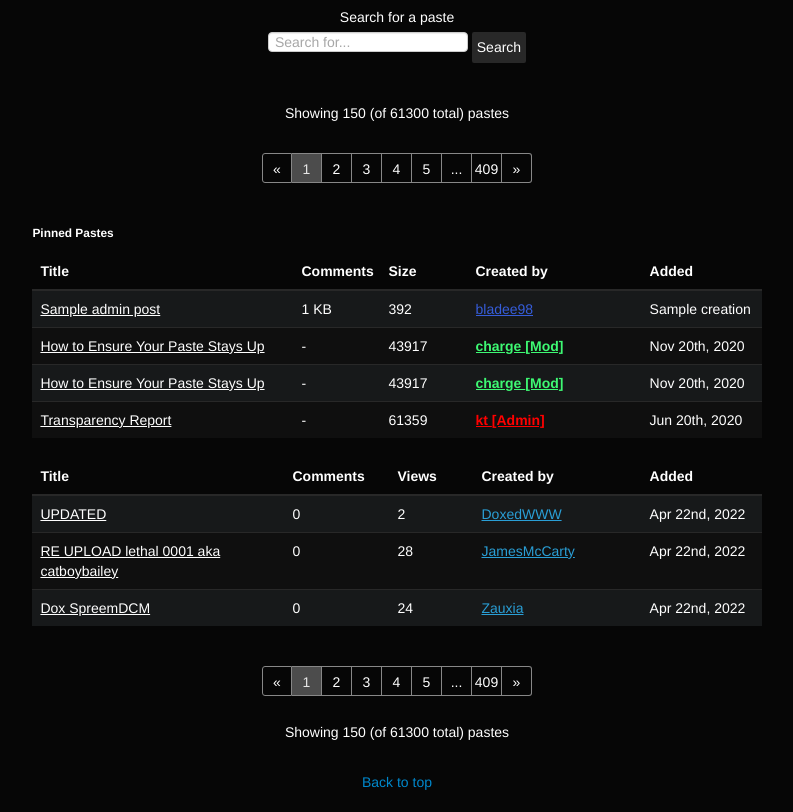
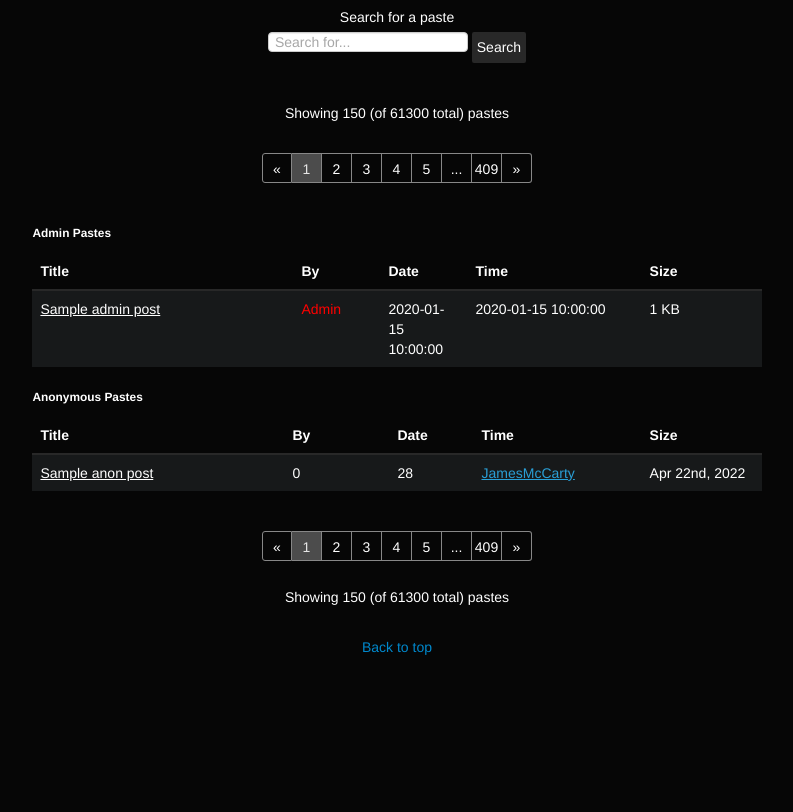
Before and after one commit to hirusha-adi/DoxBin, a Flask app: template templates/index.html in a window 1280 px wide. Shown: the part 459-1271 px from the top of the page, without its empty margins (243-1036 px from the left). After the commit the page ends 1114 px from the top, so only its background shows below. Run offline with Flask 2, Linux system fonts and the light colour scheme; the template is opened without the code that fills it: most values are stand-ins (such as "Sample title", 1, 10 or a date in 2020); some libraries are stand-ins or nearby versions.

Commit message:
more code

```diff
--- a/app.py
+++ b/app.py
@@ -8,6 +8,7 @@ print()
 app = Flask(__name__)
 
 ADMIN_PASTES = os.path.join(os.getcwd(), "data", "admin")
+ANON_PASTES = os.path.join(os.getcwd(), "data", "other")
 
 
 def bytes2KB(value: int):
@@ -26,11 +27,27 @@ def index():
             {
                 "name": admin_post_file_name,
                 "size": bytes2KB(admin_post_file_name_stats.st_size),
-                "creation": datetime.utcfromtimestamp(int(admin_post_file_name_stats.st_mtime)).strftime('%d-%m-%Y')
+                "creation_date": datetime.utcfromtimestamp(int(admin_post_file_name_stats.st_mtime)).strftime('%d-%m-%Y'),
+                "creation_time": datetime.utcfromtimestamp(int(admin_post_file_name_stats.st_mtime)).strftime('%H:%M:%S')
             }
         )
 
-    return render_template("index.html", admin_posts_list=admin_posts_list)
+    anon_posts_list = []
+    anon_posts_file_list = os.listdir(ANON_PASTES)
+    for anon_post_file_name in anon_posts_file_list:
+        anon_post_file_name_path = os.path.join(
+            ANON_PASTES, anon_post_file_name)
+        anon_post_file_name_stats = os.stat(anon_post_file_name_path)
+        anon_posts_list.append(
+            {
+                "name": anon_post_file_name,
+                "size": bytes2KB(anon_post_file_name_stats.st_size),
+                "creation_date": datetime.utcfromtimestamp(int(anon_post_file_name_stats.st_mtime)).strftime('%d-%m-%Y'),
+                "creation_time": datetime.utcfromtimestamp(int(anon_post_file_name_stats.st_mtime)).strftime('%H:%M:%S')
+            }
+        )
+
+    return render_template("index.html", admin_posts_list=admin_posts_list, anon_posts_list=anon_posts_list)
 
 
 @app.route("/")
--- a/templates/index.html
+++ b/templates/index.html
@@ -238,38 +238,21 @@
 
         <div class="col-md-7" style="float:none;margin:auto;padding:0;">
             <!-- PINNED PASTES -->
-            <h6 style="margin-top: 14px; color: white;">Pinned Pastes</h6>
+            <h6 style="margin-top: 14px; color: white;">Admin Pastes</h6>
             <table class="table table-striped table-hover">
                 <thead>
                     <tr>
                         <th colspan="3">Title</th>
-                        <th class="text-center auto-size">Comments</th>
-                        <th class="text-center">Size</th>
-                        <th colspan="2" class="text-center">Created by</th>
-                        <th style="width: 120px" class="text-center r-hide">Added</th>
+                        <th class="text-center auto-size">By</th>
+                        <th class="text-center">Date</th>
+                        <th colspan="2" class="text-center">Time</th>
+                        <th style="width: 120px" class="text-center r-hide">Size</th>
                     </tr>
                 </thead>
                 <tbody>
 
-                    {% for admin_post in admin_posts_list %}
-
-                    <tr class="doxentry">
-                        <td colspan="3" style="overflow: hidden; text-overflow: ellipsis;">
-                            <a title="zalgo poor retard" href="https://doxbin.org/upload/zalgopoorretard">
-                                {{ admin_post.name }}
-                            </a>
-                        </td>
-                        <td style="width: 105px;" class="text-center">{{ admin_post.size }} KB</td>
-                        <td class="text-center">392</td>
-                        <td colspan="2" style="padding-bottom: 0; max-width: 140px;" class="text-center">
-                            <a class="dox-username" title="bladee98" style="color: #365DDA;"
-                                href="/user/bladee98">bladee98 </a>
-                        </td>
-                        <td style="width: 120px" class="text-center r-hide">{{ admin_post.creation }}</td>
-                    </tr>
-
-                    {% endfor %}
-
+                    <!-- Original Post Item -->
+                    <!--
                     <tr class="doxentry  mod-post">
                         <td colspan="3" style="overflow: hidden; text-overflow: ellipsis;"><a
                                 title="How to Ensure Your Paste Stays Up"
@@ -284,52 +267,57 @@
                         </td>
                         <td style="width: 120px" class="text-center r-hide">Nov 20th, 2020</td>
                     </tr>
+                    -->
 
-                    <tr class="doxentry  mod-post">
-                        <td colspan="3" style="overflow: hidden; text-overflow: ellipsis;"><a
-                                title="How to Ensure Your Paste Stays Up"
-                                href="https://doxbin.org/upload/HowtoEnsureYourDoxStaysUp">How to Ensure Your Paste
-                                Stays Up</a></td>
-                        <td style="width: 105px;" class="text-center">-</td>
-                        <td class="text-center">43917</td>
+                    {% for admin_post in admin_posts_list %}
+
+                    <tr class="doxentry">
+                        <td colspan="3" style="overflow: hidden; text-overflow: ellipsis;">
+                            <a title="zalgo poor retard" href="https://doxbin.org/upload/zalgopoorretard">
+                                {{ admin_post.name }}
+                            </a>
+                        </td>
+                        <td style="width: 105px;" class="text-center">
+                            <div style="color:red;">
+                                Admin
+                            </div>
+                        </td>
+                        <td class="text-center">
+                            {{ admin_post.creation_date }}
+                        </td>
                         <td colspan="2" style="padding-bottom: 0; max-width: 140px;" class="text-center">
-                            <a class="dox-username" title="charge" style="color: #3EF973; font-weight: bold;"
-                                href="/user/charge">charge <span
-                                    style="color:#3EF973;font-weight:bold;">[Mod]</span></a>
+                            {{ admin_post.creation_time }}
                         </td>
-                        <td style="width: 120px" class="text-center r-hide">Nov 20th, 2020</td>
+                        <td style="width: 120px" class="text-center r-hide">
+                            {{ admin_post.size }} KB
+                        </td>
                     </tr>
 
-                    <tr class="doxentry  admin-post">
-                        <td colspan="3" style="overflow: hidden; text-overflow: ellipsis;"><a
-                                title="Transparency Report"
-                                href="https://doxbin.org/upload/DoxbinTransparencyReport">Transparency Report</a></td>
-                        <td style="width: 105px;" class="text-center">-</td>
-                        <td class="text-center">61359</td>
-                        <td colspan="2" style="padding-bottom: 0; max-width: 140px;" class="text-center">
-                            <a class="dox-username" title="kt" style="color: red; font-weight: bold;" href="/user/kt">kt
-                                <span style="color:red;font-weight:bold;">[Admin]</span></a>
-                        </td>
-                        <td style="width: 120px" class="text-center r-hide">Jun 20th, 2020</td>
-                    </tr>
+                    {% endfor %}
                 </tbody>
             </table>
 
 
+
+
+            <h6 style="margin-top: 14px; color: white;">Anonymous Pastes</h6>
             <!-- normal pastes -->
             <table class="table table-striped table-hover" style="margin-top: 0px;">
                 <thead>
                     <tr>
                         <th colspan="3">Title</th>
-                        <th class="clickable text-center auto-size" id="commentsorder" style="width: 105px;">Comments
+                        <th class="clickable text-center auto-size" id="commentsorder" style="width: 105px;">
+                            By
                         </th>
-                        <th class="clickable text-center auto-size" id="viewsorder">Views </th>
-                        <th colspan="2" class="text-center">Created by</th>
-                        <th class="clickable text-center r-hide" id="dateorder" style="width: 120px">Added </th>
+                        <th class="clickable text-center auto-size" id="viewsorder">Date</th>
+                        <th colspan="2" class="text-center">Time</th>
+                        <th class="clickable text-center r-hide" id="dateorder" style="width: 120px">Size</th>
                     </tr>
                 </thead>
                 <tbody>
 
+                    <!-- Original Post Item -->
+                    <!--
                     <tr data-test="" class="doxentry" id="141314">
                         <td colspan="3" style="overflow: hidden;text-overflow: ellipsis;">
                             <a title="UPDATED" href="https://doxbin.org/upload/UPDATED"> UPDATED</a>
@@ -347,12 +335,15 @@
                         </td>
                         <td style="width: 120px" class="text-center r-hide">Apr 22nd, 2022</td>
                     </tr>
+                     -->
 
-                    <tr data-test="" class="doxentry" id="141313">
+                    {% for anon_post in anon_posts_list %}
+                    <tr class="doxentry">
                         <td colspan="3" style="overflow: hidden;text-overflow: ellipsis;">
                             <a title="RE UPLOAD lethal 0001 aka catboybailey"
-                                href="https://doxbin.org/upload/REUPLOADlethal0001akacatboybailey"> RE UPLOAD lethal
-                                0001 aka catboybailey</a>
+                                href="https://doxbin.org/upload/REUPLOADlethal0001akacatboybailey">
+                                {{ anon_post.name }}
+                            </a>
                         </td>
                         <td style="width: 105px;" class="text-center">
                             0
@@ -366,25 +357,7 @@
                         </td>
                         <td style="width: 120px" class="text-center r-hide">Apr 22nd, 2022</td>
                     </tr>
-
-
-                    <tr data-test="" class="doxentry  " id="141312">
-                        <td colspan="3" style="overflow: hidden;text-overflow: ellipsis;">
-                            <a title="Dox SpreemDCM" href="https://doxbin.org/upload/DoxSpreemDCM"> Dox SpreemDCM</a>
-                        </td>
-                        <td style="width: 105px;" class="text-center">
-                            0
-                        </td>
-                        <td class="text-center">
-                            24
-                        </td>
-                        <td colspan="2" style="padding-bottom: 0; max-width: 140px;" class="text-center">
-
-                            <a class="dox-username" title="Zauxia" style="color: #2a9fd6;" href="/user/Zauxia">Zauxia
-                            </a>
-                        </td>
-                        <td style="width: 120px" class="text-center r-hide">Apr 22nd, 2022</td>
-                    </tr>
+                    {% endfor %}
 
                 </tbody>
             </table>
```
Also changed, not shown: 3 other files.
